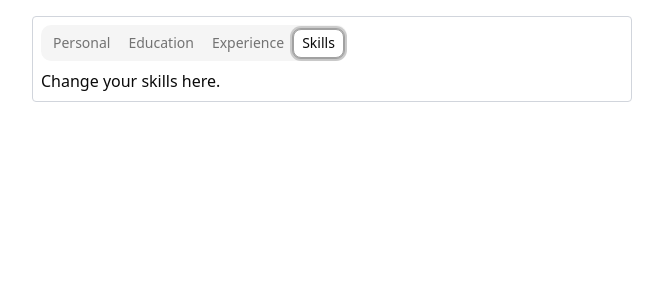
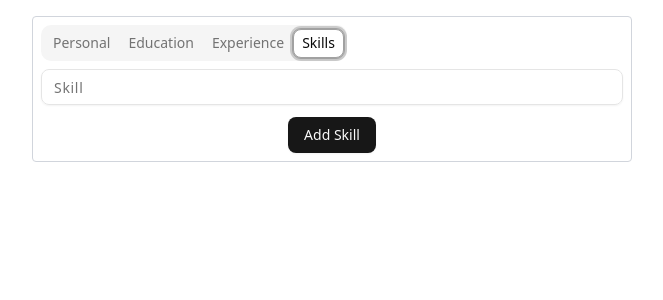
Before and after one commit to ajie013/Simple-Resume-Builder, a React (Vite) app in the folder client/: page / in a window 1280 px wide. Both pictures are taken after a click on the tab "Skills". Shown: the top 300 px of the page, without its empty margins (308-971 px from the left). Built offline with nearby package versions, Linux system fonts and the light colour scheme.

Commit message:
add skills

```diff
--- a/client/src/App.tsx
+++ b/client/src/App.tsx
@@ -3,12 +3,14 @@ import Builder from './components/Builder'
 import { EducationProvider } from './context/EducationContext'
 import { ExperienceProvider } from './context/ExperienceContext'
 import { PersonalProvider } from './context/PersonalContext'
+import { SkillsProvider } from './context/SkillsContext'
 import './global.css'
 
 function App() {
 
     return (
         <>
+            <SkillsProvider>
                 <ExperienceProvider>
                     <EducationProvider>
                         <PersonalProvider>
@@ -16,6 +18,7 @@ function App() {
                         </PersonalProvider>
                     </EducationProvider>
                 </ExperienceProvider>
+            </SkillsProvider>
         </>
     )
 }
--- a/client/src/components/Builder.tsx
+++ b/client/src/components/Builder.tsx
@@ -30,7 +30,11 @@ function Builder() {
                     <Education/>
                 </Suspense>
             </TabsContent>
-            <TabsContent value="skills">Change your skills here.</TabsContent>
+            <TabsContent value="skills">
+                <Suspense fallback={<div>Loading...</div>}>
+                    <Skills/>
+                </Suspense>
+            </TabsContent>
         </Tabs>
     </div>
 
--- a/client/src/components/Experience.tsx
+++ b/client/src/components/Experience.tsx
@@ -65,4 +65,5 @@ const ExperienceItem: React.FC<Props> = ({item,setExperience}) =>{
         </>
     )
 }
+
 export default ExperienceTab
--- a/client/src/components/Skills.tsx
+++ b/client/src/components/Skills.tsx
@@ -1,9 +1,59 @@
-import React from 'react'
+import React, { ChangeEvent } from 'react'
+import { Input } from './ui/input';
+import Skills from '../types/Skills';
+import { Button } from './ui/button';
+import generator from '../utils/IdGenerator';
+import { useSkillsContext } from '../context/SkillsContext';
 
-function Skills() {
-  return (
-    <div>Skills</div>
-  )
+const SkillsTab = () => {
+
+    const {skills, setSkills} = useSkillsContext();
+
+    const AddSkill = () =>{
+        const newSkill : Skills = {
+            id: generator(),
+            skill: ''
+        };
+
+        setSkills(prev => [...prev, newSkill])
+    }
+
+    return(
+        <div className='space-y-1 flex flex-col'>
+            {skills.map((item ,index) =>
+              <SkillItem key={index} item={item} setSkills={setSkills}/>
+            )}
+
+            <Button className='mx-auto mt-2 block' onClick={AddSkill}>Add Skill</Button>
+
+        </div>
+    )
 }
 
-export default Skills
+interface Props {
+    item : Skills;
+    setSkills: React.Dispatch<React.SetStateAction<Skills[]>>
+}
+
+const SkillItem: React.FC<Props> = ({item, setSkills}) =>{
+
+    const handleChange = (event: ChangeEvent<HTMLInputElement>) => {
+        const {value, id} = event.target;
+        setSkills(prev => prev.map((skill) => {
+            if(skill.id === item.id){
+                return {...skill, [id]: value }
+            }
+            else{
+                return skill;
+            }
+        }))
+    };
+
+
+    return(
+        <>
+            <Input id='skill' value={item.skill} placeholder="Skill" onChange={handleChange}/>
+        </>
+    )
+}
+export default SkillsTab
--- a/client/src/context/PersonalContext.tsx
+++ b/client/src/context/PersonalContext.tsx
@@ -1,23 +1,16 @@
 import React, { createContext, useContext, ReactNode, useState } from 'react';
-
-interface PersonalType {
-  fullName: string;
-  contact: string;
-  address: string;
-  email: string;
-  summary: string;
-}
+import Personal from '../types/Personal';
 
 interface PersonalContextType {
-  personalInfo: PersonalType;
-  setPersonalInfo: React.Dispatch<React.SetStateAction<PersonalType>>
+  personalInfo: Personal;
+  setPersonalInfo: React.Dispatch<React.SetStateAction<Personal>>
 }
 
 const PersonalContext = createContext<PersonalContextType | null>(null);
 
 const PersonalProvider: React.FC<{children: ReactNode}> = ({children}) => {
 
-  const [personalInfo, setPersonalInfo] = useState<PersonalType>({
+  const [personalInfo, setPersonalInfo] = useState<Personal>({
     fullName: '',
     address: '',
     contact: '',
--- /dev/null
+++ b/client/src/context/SkillsContext.tsx
@@ -0,0 +1,35 @@
+
+import { createContext, ReactNode, useContext, useState } from "react"
+import Skills from "../types/Skills"
+
+
+
+interface SkillsContextType{
+    skills: Skills[];
+    setSkills: React.Dispatch<React.SetStateAction<Skills[]>>
+}
+
+const SkillsContext = createContext<SkillsContextType | null>(null);
+
+const SkillsProvider: React.FC<{children: ReactNode}> = ({children}) =>{
+    const [skills, setSkills] = useState<Skills[]>([
+        {id: 1, skill: ''}
+    ])
+    return(
+        <SkillsContext.Provider value={{skills, setSkills}}>
+            {children}
+        </SkillsContext.Provider>
+    )
+}
+
+const useSkillsContext = () =>{
+    const context = useContext(SkillsContext);
+
+    if (context === null) {
+        throw new Error('useSkillsContext must be used within a SkillsProvider');
+    }
+
+    return context;
+}
+
+export {SkillsProvider,useSkillsContext}
--- /dev/null
+++ b/client/src/types/Personal.ts
@@ -0,0 +1,9 @@
+interface Personal {
+  fullName: string;
+  contact: string;
+  address: string;
+  email: string;
+  summary: string;
+}
+
+export default Personal
--- /dev/null
+++ b/client/src/types/Skills.ts
@@ -0,0 +1,6 @@
+interface Skills {
+    id: number;
+    skill: string
+}
+
+export default Skills
```
Lines whose indentation alone changed are shown as unchanged.
